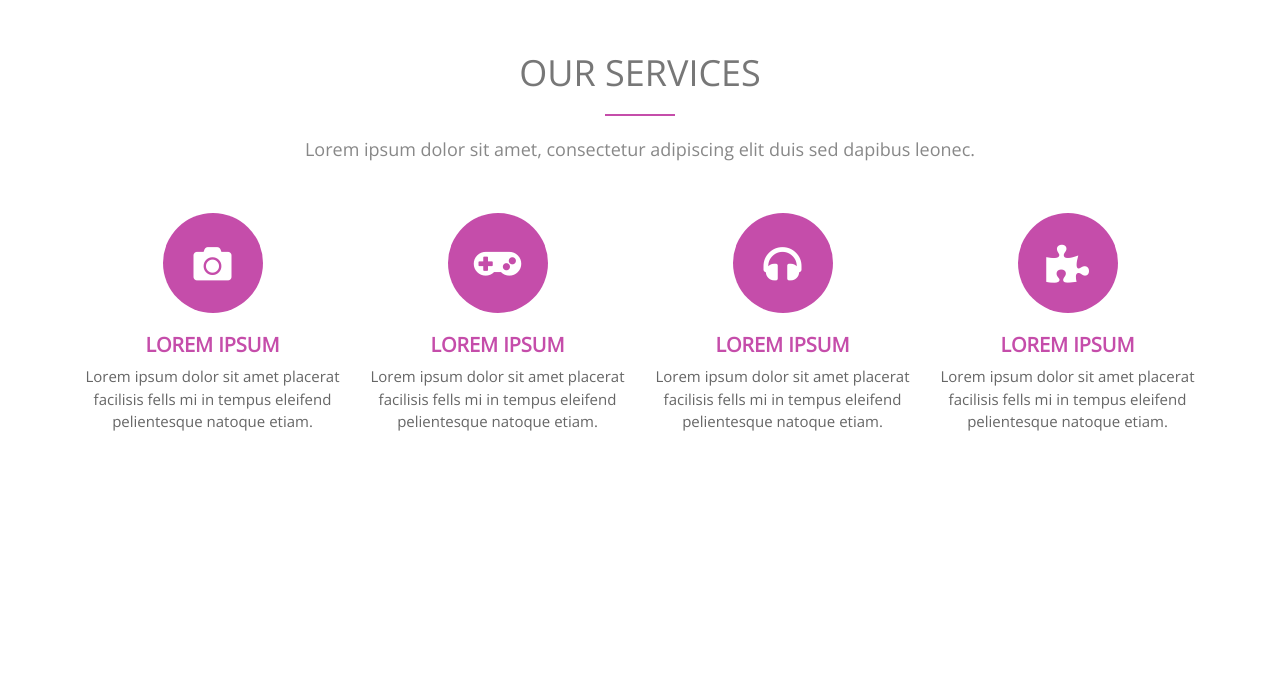
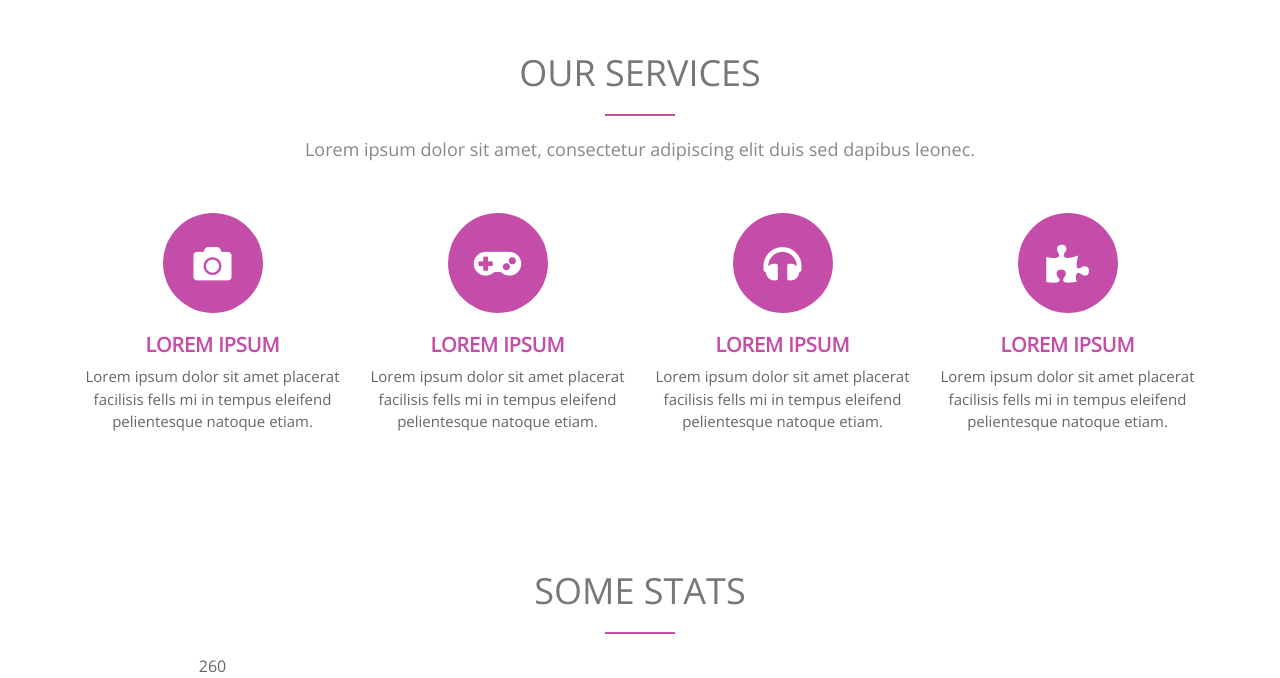
Before and after one commit to hellobree/HelloBree, a website: page app/index.html in a window 1280 px wide. Shown: the part 1533-2211 px from the top of the page. Before the commit the page ends 2102 px from the top, so only its background shows below. Drawn offline with nearby package versions, Linux system fonts and the light colour scheme.

Commit message:
6/12 || 148

```diff
--- a/app/index.html
+++ b/app/index.html
@@ -126,7 +126,23 @@
         </div>
       </div>
     </section>
-
+  <section id="stats" class="text-center">
+    <div class="overlay">
+      <div class="container">
+        <div class="section-title center">
+          <h2>Some Stats</h2>
+          <hr>
+        </div>
+        <div class="row">
+          <div class="col-md-3 col-sm-3">
+            <div class="achievement-box">
+              <span class="count">260</span>
+            </div>
+          </div>
+        </div>
+      </div>
+    </div>
+  </section>
 
     <!-- Optional JavaScript -->
     <!-- jQuery first, then Popper.js, then Bootstrap JS -->
--- a/app/scss/main.scss
+++ b/app/scss/main.scss
@@ -164,7 +164,4 @@
       text-transform: uppercase;
     }
   }
-
-
-
 }
```
Also changed, not shown: package.json (added, +35 -0 lines).
